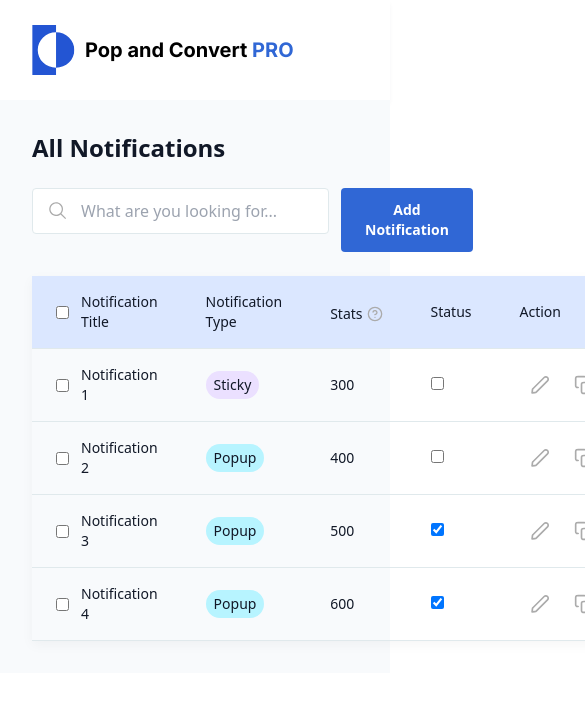
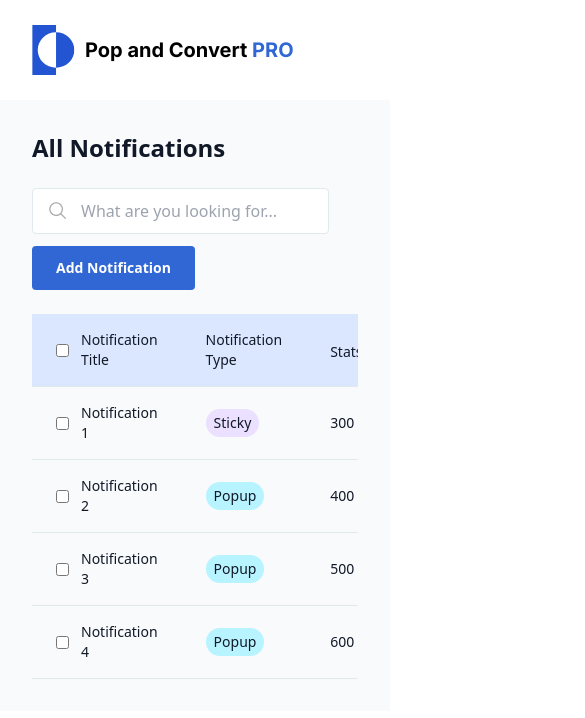
Before and after one commit to AshishCodewing/pop-and-convert, a React (Vite) app: page / in a window 390 px wide. Both pictures are taken after a click on the button "View All Notification". Shown: the top 718 px of the page, 585 px wide, since content can reach past the window. Built offline with nearby package versions, Linux system fonts and the light colour scheme.

Commit message:
fix: table responsive style

```diff
--- a/src/pages/notifications/NotificationsTable.jsx
+++ b/src/pages/notifications/NotificationsTable.jsx
@@ -70,6 +70,7 @@ function NotificationTable({ searchQuery }) {
     }
 
     return (
+        <div className="w-full overflow-x-auto">
             <table className="min-w-full leading-normal cus-boxShadow">
                 <thead>
                     <tr className=" bg-primaryAccent text-sm border-b border-borderLight">
@@ -132,7 +133,6 @@ function NotificationTable({ searchQuery }) {
                                                 icon="copy"
                                                 tooltip="Copy"
                                             />
-
                                         </button>
                                         <button className="p-2.5" onClick={() => handleDeleteAction(id)}>
                                             <Icon
@@ -145,9 +145,9 @@ function NotificationTable({ searchQuery }) {
                             </tr>
                         )
                     })}
-
                 </tbody>
             </table>
+        </div>
     )
 }
 
--- a/src/pages/notifications/index.jsx
+++ b/src/pages/notifications/index.jsx
@@ -15,7 +15,7 @@ function Notifications() {
             <div className="px-8 container mx-auto py-8">
                 <div className="flex flex-col justify-between items-start mb-6 gap-6 md:flex-row mb:items-center">
                     <h1 className="text-2xl text-fontDark font-semibold">All Notifications</h1>
-                    <div className="flex gap-3 items-start">
+                    <div className="flex flex-col gap-3 items-start md:flex-row">
                         <div className="relative">
                             <input className="py-2.5 pl-12 pr-4 border rounded border-borderLight" type="text" placeholder="What are you looking for..."
                                 name="search"
```
Lines whose indentation alone changed are shown as unchanged.
